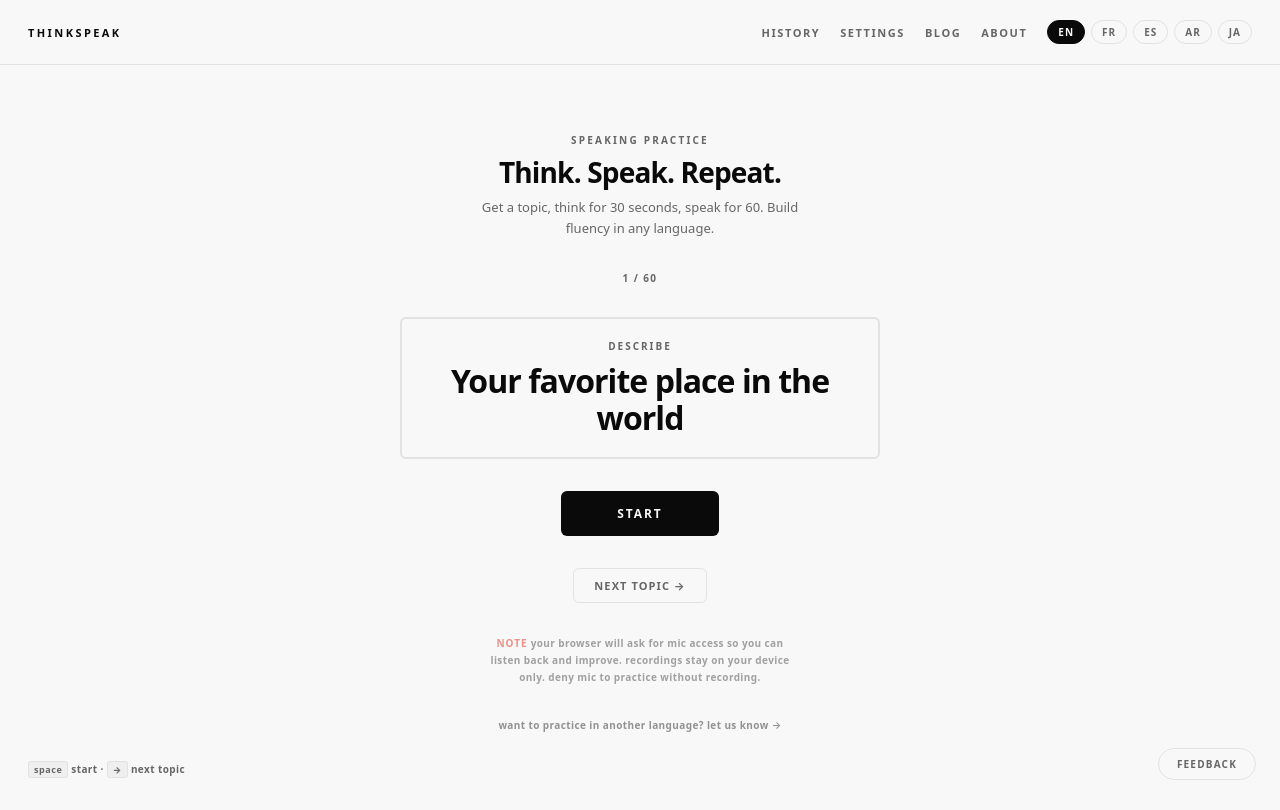
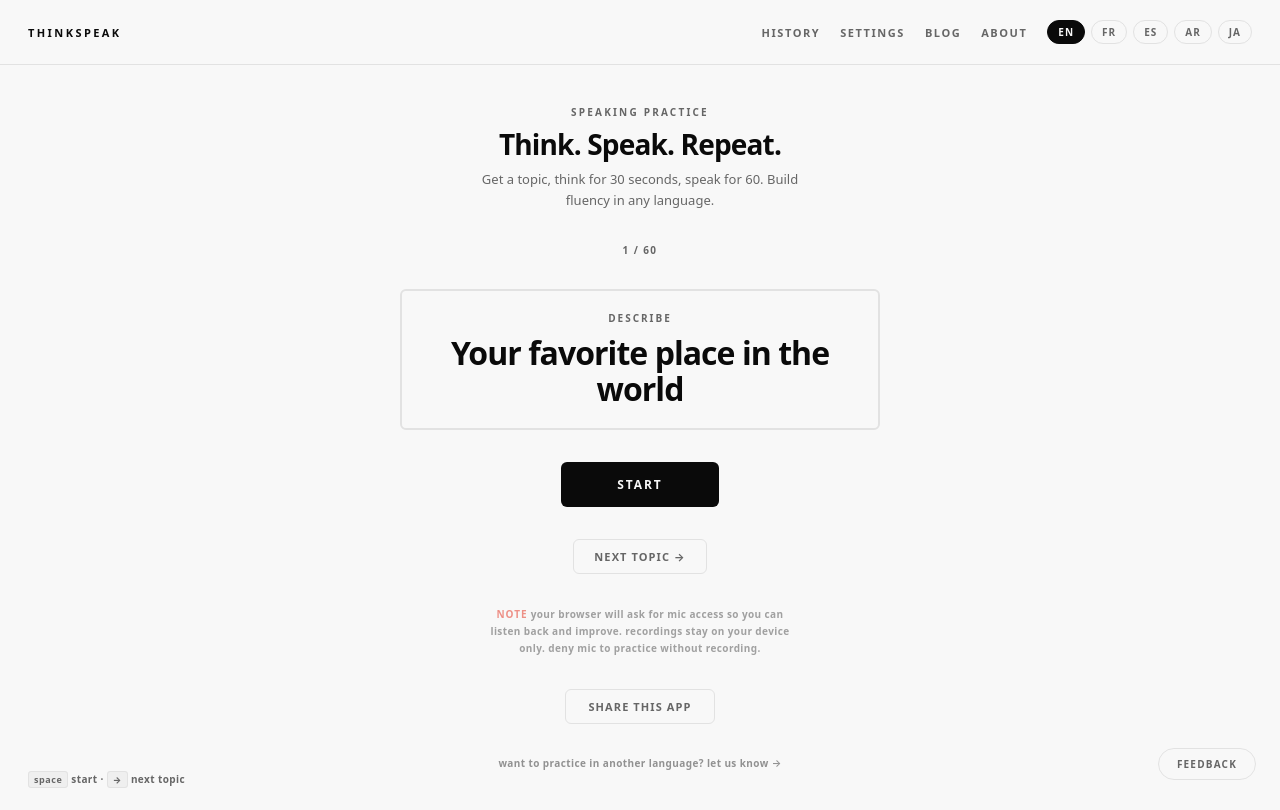
Before and after one commit to hichamcc/thinkspeak, a Next.js app: page / in a window 1280 px wide. Built offline with nearby package versions, Linux system fonts and the light colour scheme.

Commit message:
add share

```diff
--- a/app/globals.css
+++ b/app/globals.css
@@ -736,6 +736,26 @@ html, body {
   color: var(--muted);
 }
 
+.home-share {
+  display: inline-flex;
+  align-items: center;
+  gap: 6px;
+  padding: 9px 22px;
+  border: 1.5px solid var(--border);
+  border-radius: var(--radius);
+  background: transparent;
+  font-family: inherit;
+  font-size: 11px;
+  font-weight: 700;
+  letter-spacing: 0.1em;
+  text-transform: uppercase;
+  color: var(--muted);
+  cursor: pointer;
+  transition: border-color 0.15s, color 0.15s;
+}
+
+.home-share:hover { border-color: var(--fg); color: var(--fg); }
+
 .home-lang-suggest {
   font-size: 10px;
   font-weight: 600;
--- a/app/page.tsx
+++ b/app/page.tsx
@@ -188,6 +188,22 @@ export default function PracticePage() {
   const totalMins = homeStats ? Math.round(homeStats.totalSecs / 60) : 0
   const [showFeedback, setShowFeedback] = useState(false)
   const [menuOpen, setMenuOpen] = useState(false)
+  const [shareCopied, setShareCopied] = useState(false)
+
+  async function handleShare() {
+    const data = {
+      title: 'ThinkSpeak',
+      text: 'Practice speaking out loud — get a topic, 30s to think, 60s to speak. Free, no account.',
+      url: 'https://thinkspeak.vercel.app',
+    }
+    if (typeof navigator !== 'undefined' && navigator.share) {
+      try { await navigator.share(data) } catch { /* cancelled */ }
+    } else {
+      await navigator.clipboard.writeText(data.url)
+      setShareCopied(true)
+      setTimeout(() => setShareCopied(false), 2000)
+    }
+  }
 
   return (
     <main className="pr-screen">
@@ -283,6 +299,9 @@ export default function PracticePage() {
             your browser will ask for mic access so you can listen back and improve.
             recordings stay on your device only. deny mic to practice without recording.
           </p>
+          <button className="home-share" onClick={handleShare}>
+            {shareCopied ? 'link copied!' : 'share this app'}
+          </button>
           <button className="home-lang-suggest" onClick={() => setShowFeedback(true)}>
             want to practice in another language? let us know →
           </button>
```
